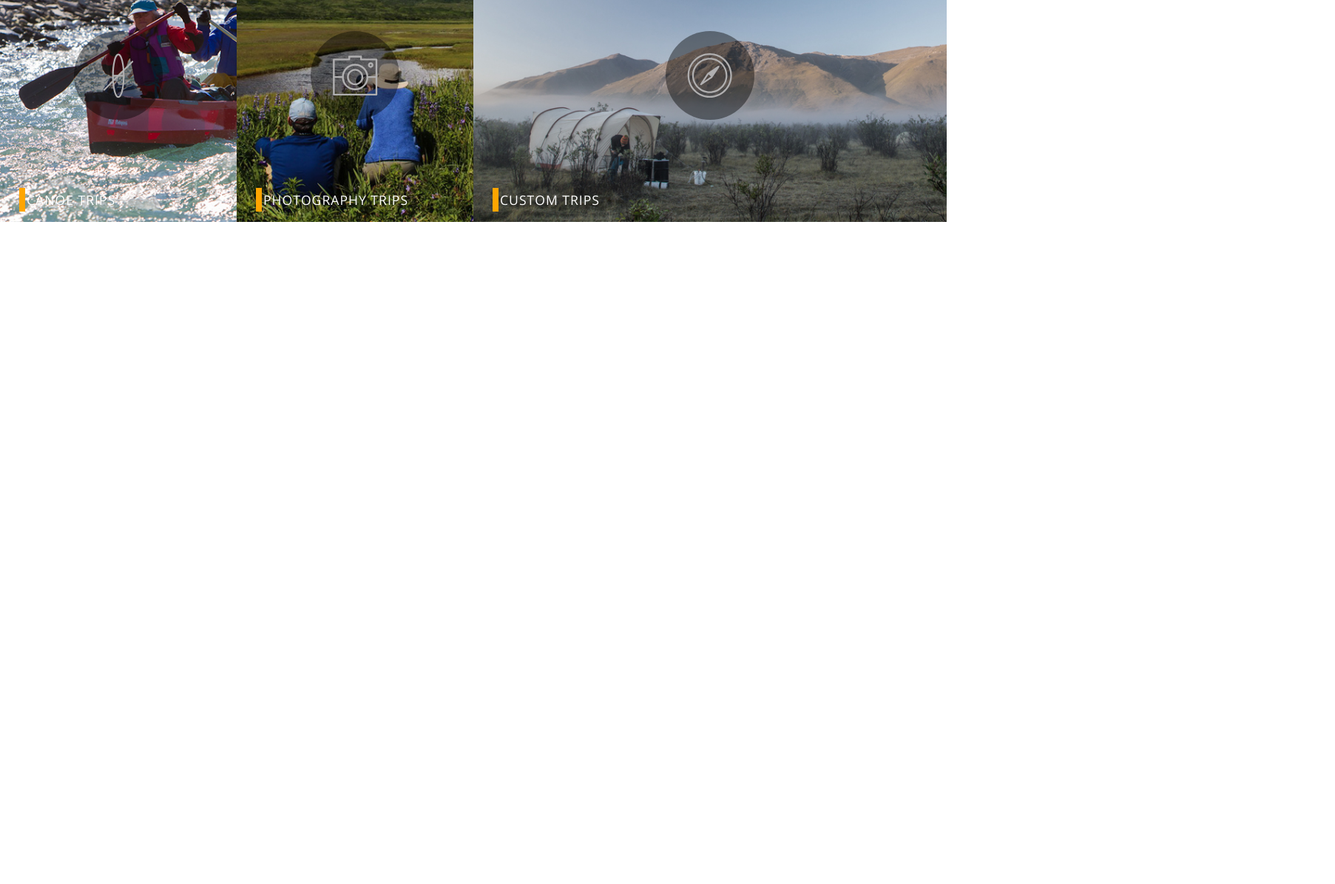
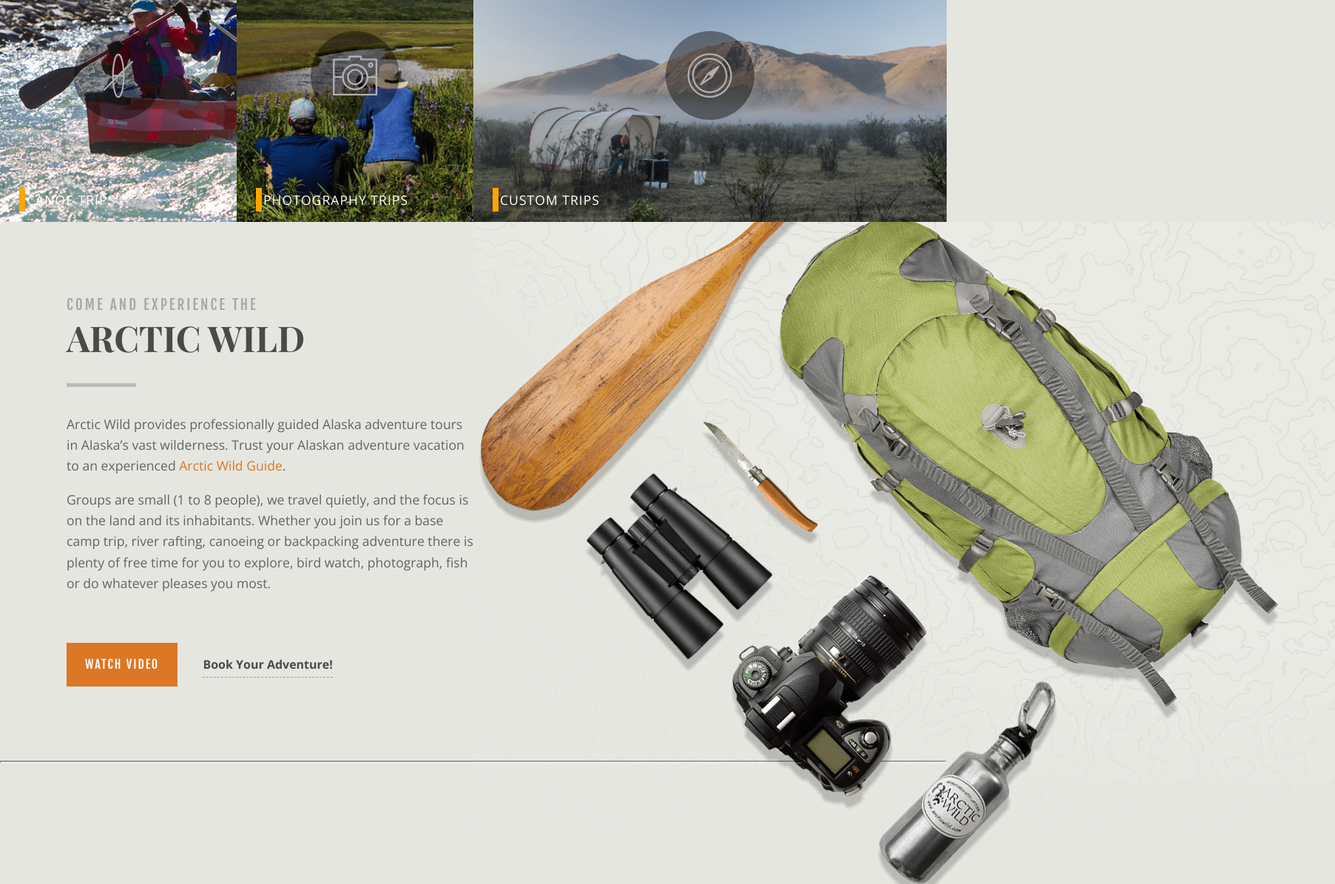
Before and after one commit to lewdavidson/Arctic-Wild, a plain HTML site: page index.html in a window 1280 px wide. Shown: the part 1382-2577 px from the top of the page at 74% size, 1805 px wide, since content can reach past the window. Before the commit the page ends 1682 px from the top, so only its background shows below. Drawn offline with nearby package versions, Linux system fonts and the light colour scheme.

Commit message:
styled bottom half

```diff
--- a/css/master.css
+++ b/css/master.css
@@ -1,11 +1,15 @@
 h1, h2, h3, h4, h5, h6 {
   font-family: 'Playfair Display', serif;
+  text-transform: uppercase;
 }
 img {
   max-width: 100%;
 }
 body {
   font-family: 'Open Sans', sans-serif;
+  height: 700vh;
+  background: #e6e6e0;
+  overflow-x: hidden;
 }
 header {
     background: url(../img/hero.jpg) no-repeat center;
@@ -143,6 +147,8 @@
     text-transform: uppercase;
     border: 0;
     position: relative;
+    font-family: 'Fjalla One';
+    letter-spacing: 2px;
 }
 
 header button {
@@ -198,6 +204,8 @@
 
 .mid-nav {
     background: #353535;
+    width: 100%;
+    z-index: 1;
 }
 .gallery {
     display: flex;
@@ -216,7 +224,7 @@
     text-transform:  uppercase;
 }
 
-p::before {
+.gallery p::before {
     border: orange 4px solid;
     width: 20px;
     height:  20px;
@@ -334,3 +342,70 @@
       height: 247px;
   }
 }
+
+.half {
+    width: 50%;
+    position: relative;
+    padding-top: 100px;
+}
+
+.half img {
+    left: 100%;
+    position: absolute;
+    top: 0;
+    max-width: none;
+}
+
+span.pre-tag {
+    font-size: 1.2em;
+    text-transform: uppercase;
+    font-family: 'Fjalla One';
+    color: #a7a7a7;
+    letter-spacing: 3px;
+}
+
+.half h2 {
+    font-size: 3em;
+    margin: 0;
+    color: #4a4a4a;
+    padding-bottom: 30px;
+    margin-bottom: 41px;
+    position: relative;
+}
+
+.half p {
+    font-size: 1.1em;
+    line-height: 1.6em;
+    color: #636363;
+}
+
+a.big-link {
+    color: #4a4a4a;
+    font-weight: bold;
+    margin-left: 30px;
+    border-bottom: 1px dashed #9a9a9a;
+    padding-bottom: 6px;
+}
+
+.orange {
+  color: #dc7625;
+}
+
+.half .btn {
+    margin-top: 50px;
+}
+
+.half h2:after {
+    content: "";
+    position: absolute;
+    top: 100%;
+    width: 17%;
+    height: 5px;
+    background: #bbb;
+    left: 0;
+}
+
+hr {
+  margin-top: 100px;
+  border-width: 2px;
+}
--- a/index.html
+++ b/index.html
@@ -6,6 +6,12 @@
     <link href="https://maxcdn.bootstrapcdn.com/font-awesome/4.7.0/css/font-awesome.min.css" rel="stylesheet" integrity="sha384-wvfXpqpZZVQGK6TAh5PVlGOfQNHSoD2xbE+QkPxCAFlNEevoEH3Sl0sibVcOQVnN" crossorigin="anonymous">
     <link rel="stylesheet" href="css/normalize.css">
     <link rel="stylesheet" href="css/master.css">
+    <script
+  src="https://code.jquery.com/jquery-3.2.1.js"
+  integrity="sha256-DZAnKJ/6XZ9si04Hgrsxu/8s717jcIzLy3oi35EouyE="
+  crossorigin="anonymous"></script>
+    <script type="text/javascript" src="js/sticky.js"></script>
+    <script type="text/javascript" src="js/scripts.js"></script>
     <title>Arctic Wild | Alaska Adventure</title>
   </head>
   <body>
@@ -107,5 +113,16 @@
         </div>
       </div>
     </div>
+    <section class="container">
+      <div class="half">
+        <span class="pre-tag">Come and Experience The</span>
+        <h2>Arctic Wild</h2>
+        <p>Arctic Wild provides professionally guided Alaska adventure tours in Alaska’s vast wilderness. Trust your Alaskan adventure vacation to an experienced <span class="orange">Arctic Wild Guide</span>.</p>
+        <p>Groups are small (1 to 8 people), we travel quietly, and the focus is on the land and its inhabitants. Whether you join us for a base camp trip, river rafting, canoeing or backpacking adventure there is plenty of free time for you to explore, bird watch, photograph, fish or do whatever pleases you most.</p>
+        <button type="button" class="btn" name="button">Watch Video</button> <a class="big-link" href="#">Book Your Adventure!</a>
+        <img src="img/experience-items.png" alt="">
+        </div>
+    </section>
+    <hr>
   </body>
 </html>
--- /dev/null
+++ b/js/scripts.js
@@ -0,0 +1,3 @@
+$(function(){
+  $(".mid-nav").stick_in_parent();
+});
--- /dev/null
+++ b/js/sticky.js
@@ -0,0 +1,251 @@
+// Generated by CoffeeScript 1.9.2
+
+/**
+@license Sticky-kit v1.1.2 | WTFPL | Leaf Corcoran 2015 | http://leafo.net
+ */
+
+(function() {
+  var $, win;
+
+  $ = this.jQuery || window.jQuery;
+
+  win = $(window);
+
+  $.fn.stick_in_parent = function(opts) {
+    var doc, elm, enable_bottoming, fn, i, inner_scrolling, len, manual_spacer, offset_top, parent_selector, recalc_every, sticky_class;
+    if (opts == null) {
+      opts = {};
+    }
+    sticky_class = opts.sticky_class, inner_scrolling = opts.inner_scrolling, recalc_every = opts.recalc_every, parent_selector = opts.parent, offset_top = opts.offset_top, manual_spacer = opts.spacer, enable_bottoming = opts.bottoming;
+    if (offset_top == null) {
+      offset_top = 0;
+    }
+    if (parent_selector == null) {
+      parent_selector = void 0;
+    }
+    if (inner_scrolling == null) {
+      inner_scrolling = true;
+    }
+    if (sticky_class == null) {
+      sticky_class = "is_stuck";
+    }
+    doc = $(document);
+    if (enable_bottoming == null) {
+      enable_bottoming = true;
+    }
+    fn = function(elm, padding_bottom, parent_top, parent_height, top, height, el_float, detached) {
+      var bottomed, detach, fixed, last_pos, last_scroll_height, offset, parent, recalc, recalc_and_tick, recalc_counter, spacer, tick;
+      if (elm.data("sticky_kit")) {
+        return;
+      }
+      elm.data("sticky_kit", true);
+      last_scroll_height = doc.height();
+      parent = elm.parent();
+      if (parent_selector != null) {
+        parent = parent.closest(parent_selector);
+      }
+      if (!parent.length) {
+        throw "failed to find stick parent";
+      }
+      fixed = false;
+      bottomed = false;
+      spacer = manual_spacer != null ? manual_spacer && elm.closest(manual_spacer) : $("<div />");
+      if (spacer) {
+        spacer.css('position', elm.css('position'));
+      }
+      recalc = function() {
+        var border_top, padding_top, restore;
+        if (detached) {
+          return;
+        }
+        last_scroll_height = doc.height();
+        border_top = parseInt(parent.css("border-top-width"), 10);
+        padding_top = parseInt(parent.css("padding-top"), 10);
+        padding_bottom = parseInt(parent.css("padding-bottom"), 10);
+        parent_top = parent.offset().top + border_top + padding_top;
+        parent_height = parent.height();
+        if (fixed) {
+          fixed = false;
+          bottomed = false;
+          if (manual_spacer == null) {
+            elm.insertAfter(spacer);
+            spacer.detach();
+          }
+          elm.css({
+            position: "",
+            top: "",
+            width: "",
+            bottom: ""
+          }).removeClass(sticky_class);
+          restore = true;
+        }
+        top = elm.offset().top - (parseInt(elm.css("margin-top"), 10) || 0) - offset_top;
+        height = elm.outerHeight(true);
+        el_float = elm.css("float");
+        if (spacer) {
+          spacer.css({
+            width: elm.outerWidth(true),
+            height: height,
+            display: elm.css("display"),
+            "vertical-align": elm.css("vertical-align"),
+            "float": el_float
+          });
+        }
+        if (restore) {
+          return tick();
+        }
+      };
+      recalc();
+      if (height === parent_height) {
+        return;
+      }
+      last_pos = void 0;
+      offset = offset_top;
+      recalc_counter = recalc_every;
+      tick = function() {
+        var css, delta, recalced, scroll, will_bottom, win_height;
+        if (detached) {
+          return;
+        }
+        recalced = false;
+        if (recalc_counter != null) {
+          recalc_counter -= 1;
+          if (recalc_counter <= 0) {
+            recalc_counter = recalc_every;
+            recalc();
+            recalced = true;
+          }
+        }
+        if (!recalced && doc.height() !== last_scroll_height) {
+          recalc();
+          recalced = true;
+        }
+        scroll = win.scrollTop();
+        if (last_pos != null) {
+          delta = scroll - last_pos;
+        }
+        last_pos = scroll;
+        if (fixed) {
+          if (enable_bottoming) {
+            will_bottom = scroll + height + offset > parent_height + parent_top;
+            if (bottomed && !will_bottom) {
+              bottomed = false;
+              elm.css({
+                position: "fixed",
+                bottom: "",
+                top: offset
+              }).trigger("sticky_kit:unbottom");
+            }
+          }
+          if (scroll < top) {
+            fixed = false;
+            offset = offset_top;
+            if (manual_spacer == null) {
+              if (el_float === "left" || el_float === "right") {
+                elm.insertAfter(spacer);
+              }
+              spacer.detach();
+            }
+            css = {
+              position: "",
+              width: "",
+              top: ""
+            };
+            elm.css(css).removeClass(sticky_class).trigger("sticky_kit:unstick");
+          }
+          if (inner_scrolling) {
+            win_height = win.height();
+            if (height + offset_top > win_height) {
+              if (!bottomed) {
+                offset -= delta;
+                offset = Math.max(win_height - height, offset);
+                offset = Math.min(offset_top, offset);
+                if (fixed) {
+                  elm.css({
+                    top: offset + "px"
+                  });
+                }
+              }
+            }
+          }
+        } else {
+          if (scroll > top) {
+            fixed = true;
+            css = {
+              position: "fixed",
+              top: offset
+            };
+            css.width = elm.css("box-sizing") === "border-box" ? elm.outerWidth() + "px" : elm.width() + "px";
+            elm.css(css).addClass(sticky_class);
+            if (manual_spacer == null) {
+              elm.after(spacer);
+              if (el_float === "left" || el_float === "right") {
+                spacer.append(elm);
+              }
+            }
+            elm.trigger("sticky_kit:stick");
+          }
+        }
+        if (fixed && enable_bottoming) {
+          if (will_bottom == null) {
+            will_bottom = scroll + height + offset > parent_height + parent_top;
+          }
+          if (!bottomed && will_bottom) {
+            bottomed = true;
+            if (parent.css("position") === "static") {
+              parent.css({
+                position: "relative"
+              });
+            }
+            return elm.css({
+              position: "absolute",
+              bottom: padding_bottom,
+              top: "auto"
+            }).trigger("sticky_kit:bottom");
+          }
+        }
+      };
+      recalc_and_tick = function() {
+        recalc();
+        return tick();
+      };
+      detach = function() {
+        detached = true;
+        win.off("touchmove", tick);
+        win.off("scroll", tick);
+        win.off("resize", recalc_and_tick);
+        $(document.body).off("sticky_kit:recalc", recalc_and_tick);
+        elm.off("sticky_kit:detach", detach);
+        elm.removeData("sticky_kit");
+        elm.css({
+          position: "",
+          bottom: "",
+          top: "",
+          width: ""
+        });
+        parent.position("position", "");
+        if (fixed) {
+          if (manual_spacer == null) {
+            if (el_float === "left" || el_float === "right") {
+              elm.insertAfter(spacer);
+            }
+            spacer.remove();
+          }
+          return elm.removeClass(sticky_class);
+        }
+      };
+      win.on("touchmove", tick);
+      win.on("scroll", tick);
+      win.on("resize", recalc_and_tick);
+      $(document.body).on("sticky_kit:recalc", recalc_and_tick);
+      elm.on("sticky_kit:detach", detach);
+      return setTimeout(tick, 0);
+    };
+    for (i = 0, len = this.length; i < len; i++) {
+      elm = this[i];
+      fn($(elm));
+    }
+    return this;
+  };
+
+}).call(this);
```
Also changed, not shown: img/experience-items.png (added).
